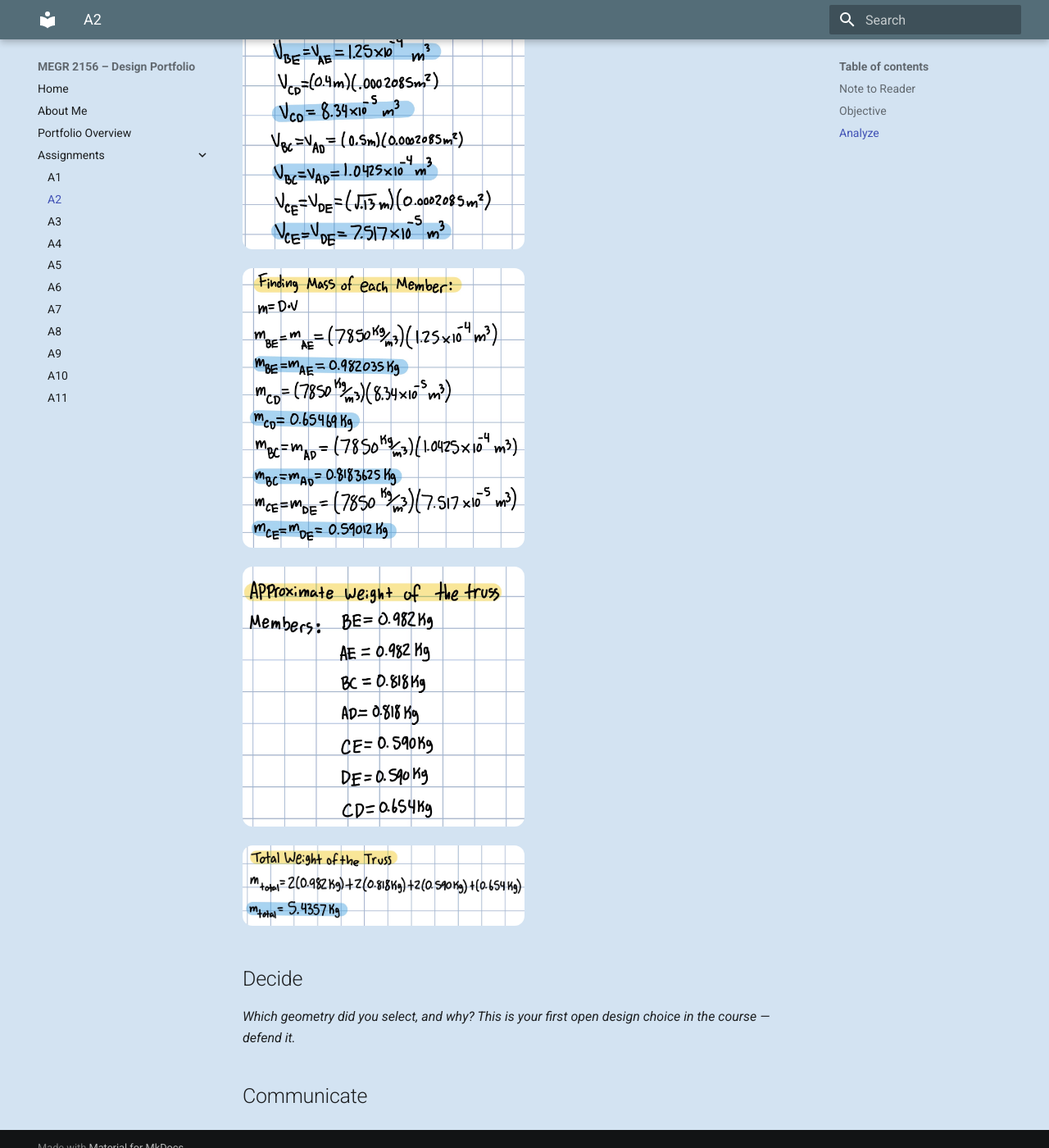
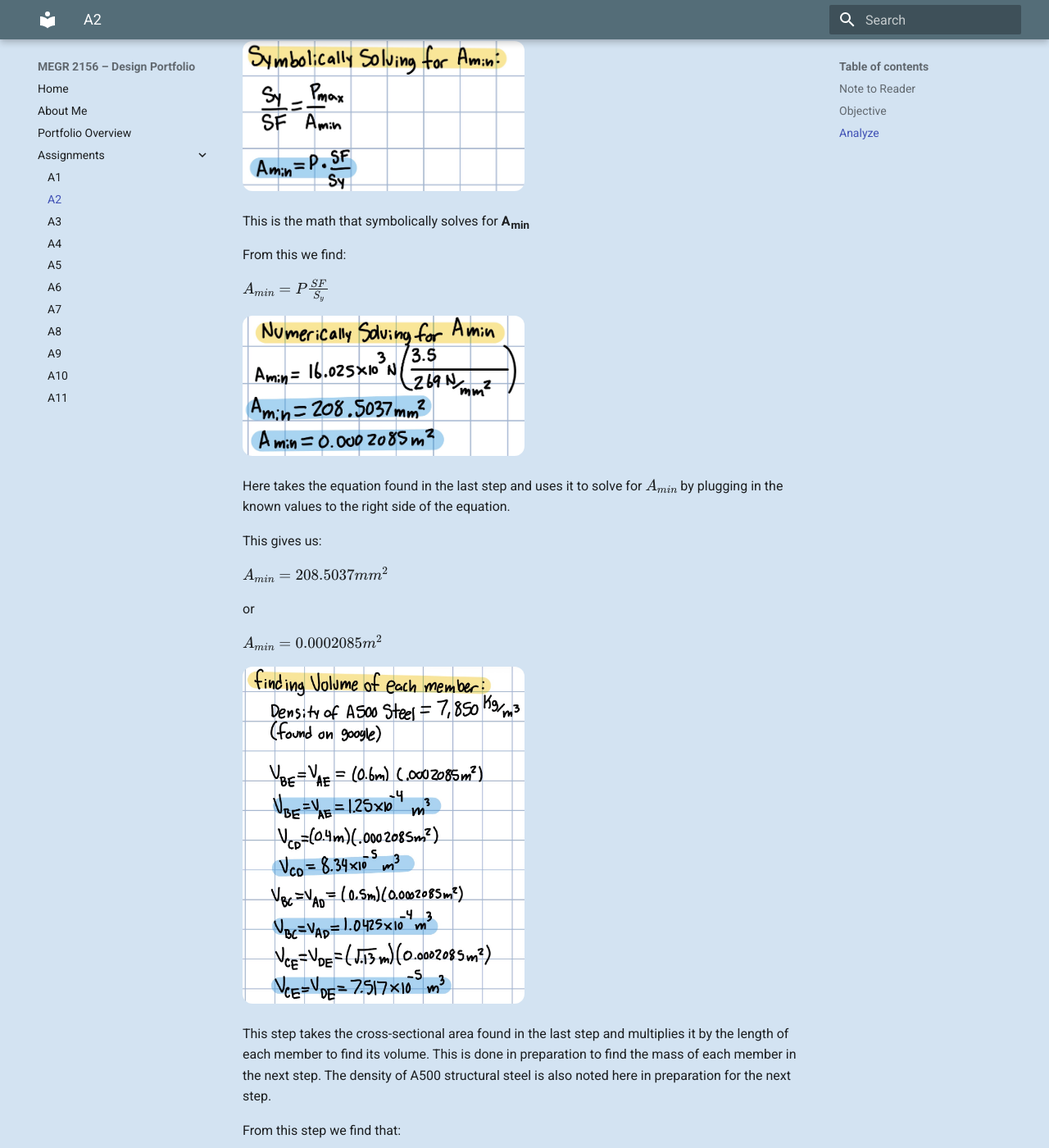
Before and after one commit to Noah-DiMenna/megr2156-portfolio, an MkDocs documentation site: the page built from docs/assignments/A02/index.md, in a window 1280 px wide and 1400 px high, scrolled down 9465 px. Shown: the whole window at 82% size. Built offline with MkDocs 1.6.1 and Material for MkDocs 9.7.7, drawn with Linux system fonts in a browser that asks for light colours; some of the changed text lies outside the part shown.

Commit message:
Add cross-sectional area calculation section
Added section on finding cross-sectional area of members, including known and unknown variables, calculations for minimum cross-sectional area, and volume and mass calculations for each member.

```diff
--- a/docs/assignments/A02/index.md
+++ b/docs/assignments/A02/index.md
@@ -180,13 +180,59 @@
 
 This is a combined list of all numerically solved forces given that **P = 20KN**, found in the last step.
 
+## Finding Cross-Sectional Area of Members
+
 <img src="A2-MemberCSA-Var.jpg" style="border-radius: 12px; width: 60%;">
+
+The above image shows a list of known and unknown variables that pertain to finding the minimum cross-sectional area. These variables include:
+
+#### Known Variables:
+
+Largest internal forces:
+
+**F<sub>CE</sub>= - 16.025KN**
+
+**F<sub>DE</sub>= 16.025KN**
+
+Safety Factor = 3.5
+
+Yield strength of A500 structural steel: (**Y<sub>ss</sub>= 269MPa**
+
+#### Unknown Variables:
+
+Minimum Cross-Sectional area (**AY<sub>min</sub>**)
+
+Max Stress
+
+Yield strength (before finding it on google)
 
 <img src="A2-Amin-Sym.jpg" style="border-radius: 12px; width: 50%;">
 
+This is the math that symbolically solves for **A<sub>min</sub>**
+
+From this we find:
+
+**$A_{min} = P \frac{SF}{S_y}$**
+
 <img src="A2-Amin-Num.jpg" style="border-radius: 12px; width: 50%;">
 
+Here takes the equation found in the last step and uses it to solve for $A_{min}$ by plugging in the known values to the right side of the equation.
+
+This gives us:
+
+**$A_{min} = 208.5037mm^2$**
+
+ or
+
+ $A_{min} = 0.0002085m^2$
+
 <img src="A2-Member-Vol.jpg" style="border-radius: 12px; width: 50%;">
+
+This step takes the cross-sectional area found in the last step and multiplies it by the length of each member to find its volume. This is done in preparation to find the mass of each member in the next step. The density of A500 structural steel is also noted here in preparation for the next step.
+
+From this step we find that:
+
+
 
 <img src="A2-Member-Mass.jpg" style="border-radius: 12px; width: 50%;">
 
```
